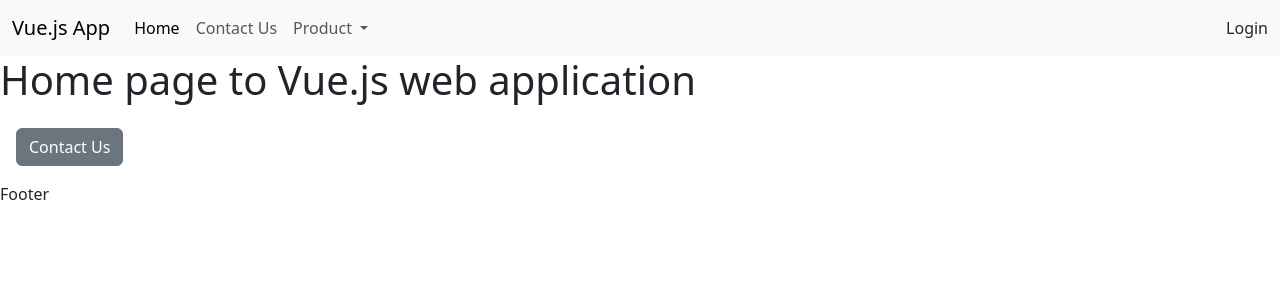
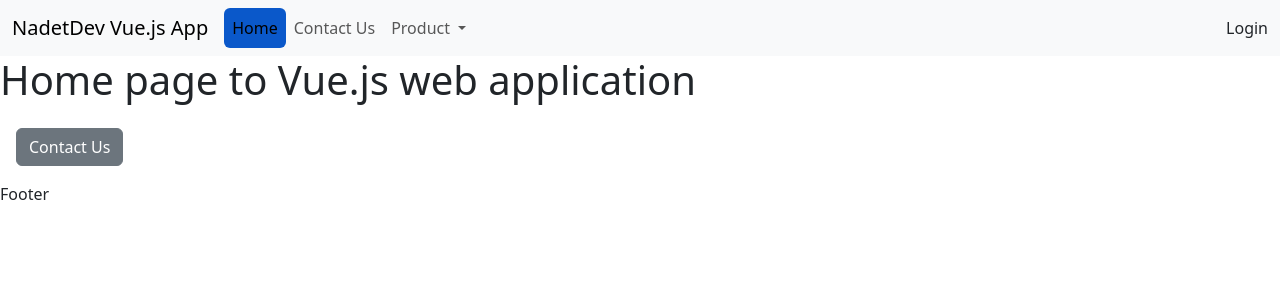
Before and after one commit to PdskDev/vuejs-mastering-from-scratch, a Vue app: page / in a window 1280 px wide. Shown: the top 300 px of the page. Built offline with nearby package versions, Linux system fonts and the light colour scheme.

Commit message:
router active class

```diff
--- a/src/Router/routers.js
+++ b/src/Router/routers.js
@@ -71,6 +71,7 @@ const router = createRouter({
     },
     { path: '/:catchAll(.*)', component: NotFound, name: 'notFound' },
   ],
+  linkActiveClass: 'active btn btn-primary',
 })
 
 router.beforeEach((to, from) => {
--- a/src/components/Layout/HeaderApp.vue
+++ b/src/components/Layout/HeaderApp.vue
@@ -1,7 +1,7 @@
 <template>
   <nav class="navbar navbar-expand-lg bg-body-tertiary">
     <div class="container-fluid">
-      <a class="navbar-brand" href="#">Vue.js App</a>
+      <a class="navbar-brand" href="#">NadetDev Vue.js App</a>
       <button
         class="navbar-toggler"
         type="button"
@@ -16,7 +16,7 @@
       <div class="collapse navbar-collapse" id="navbarSupportedContent">
         <ul class="navbar-nav me-auto mb-2 mb-lg-0">
           <li class="nav-item">
-            <router-link class="nav-link active" aria-current="page" :to="{ name: 'home' }"
+            <router-link class="nav-link" aria-current="page" :to="{ name: 'home' }"
               >Home</router-link
             >
           </li>
```
